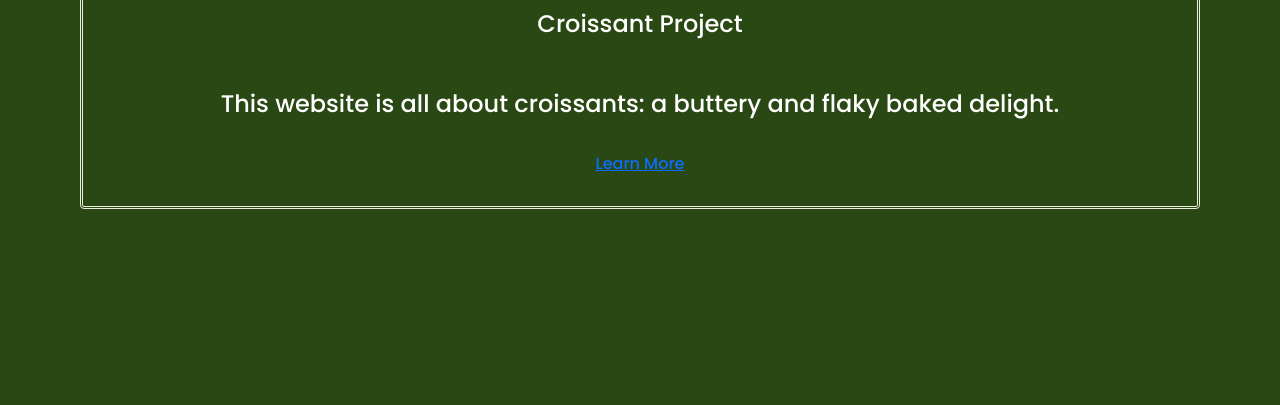
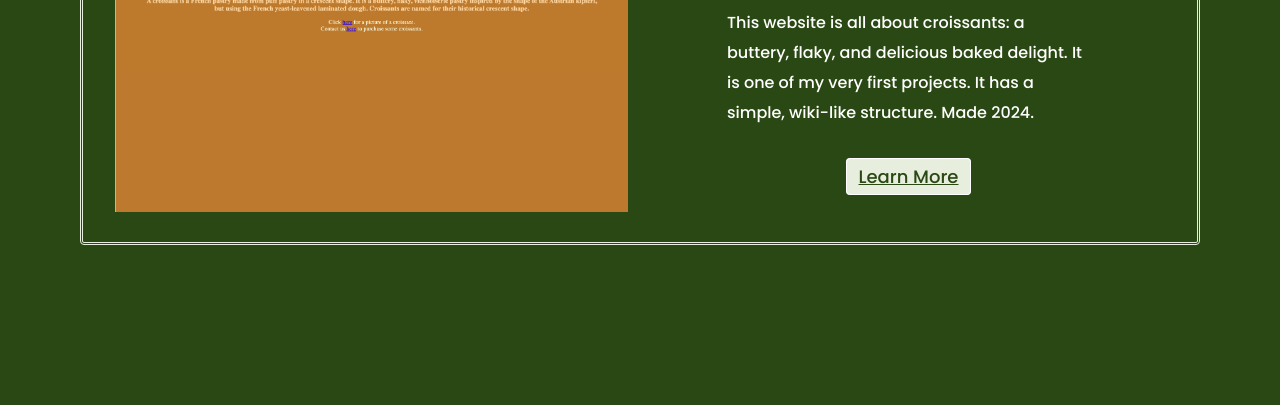
Before and after one commit to AnaGreen4/portfolio-project-, a plain HTML site: page index.html in a window 1280 px wide. Shown: the part 621-1026 px from the top of the page. Before the commit the page ends 990 px from the top, so only its background shows below. Drawn offline with nearby package versions, Linux system fonts and the light colour scheme.

Commit message:
Created Grid. Imported photos for grid.

```diff
--- a/index.html
+++ b/index.html
@@ -34,12 +34,22 @@
     <a href="#" class="btn btn-branding">Contact Me</a>
   </div>
   <div class="portfolio">
-    <p> Check out my digital portfolio:</p>
+    <h3> Check out my digital portfolio:</h3>
+    <div class="container">
+      <div class="row">
+        <div class="col-6">
+          <img src="images/croissant.png" class="img-fluid" alt="">
+        </div>
+        <div class="col-6">
+
     <h2>Croissant Project</h2>
-    <p>This website is all about croissants: a buttery and flaky baked delight.
+    <p>This website is all about croissants: a buttery, flaky, and delicious baked delight. It is one of my very first projects. It has a simple, wiki-like structure. Made 2024.
     </p>
-    <a href="">Learn More</a>
+    <a href="" class="btn-branding-outline">Learn More</a>
+  </div>
+  </div>
 </div>
+<div></div>
 </div>
 
 </body>
--- a/styles/portfolio.css
+++ b/styles/portfolio.css
@@ -5,6 +5,7 @@
     --secondary-color:#ffffff;
     --heading-font-family:"Playfair Display", serif;
     --default-font-family:"Poppins", sans-serif;
+
 
 }
 
@@ -25,6 +26,7 @@ h2 {
 .hero {
     text-align: center;
     padding:120px 60px;
+    color: darkseagreen;
 }
 
 
@@ -46,21 +48,39 @@ h2 {
     color:var(--background-color);
     font-size: 18px;
     line-height: 27px;
-    padding: 15px 30px;
     margin: 20px 0px;
 }
+.btn-branding-outline {
+    background: var(--heading-text-color);
+    border: 1px solid var(--secondary-color);
+    border-radius: 4px;
+    color:var(--background-color);
+    font-size: 18px;
+    margin: 20px 10px;
+    padding: 5px 12px;
+
+}
 .portfolio p{
-    padding:30px 20px;
-    font-size: 24px;
+    padding: 5px 75px;
+    font-size: 16px;
     font-weight: normal;
+    text-align: left;
+    padding-bottom: 35px;
+    line-height: 30px;
+
 
 }
 .portfolio {
     margin:40px 20px;
     padding:30px 20px;
     border-style: double;
-
     border-color: var(--heading-text-color);
     border-radius: 4px;
 
 }
+.portfolio h2 {
+    font-size: 36px;
+}
+.portfolio h3 {
+    font-size: 24px;
+}
```
Also changed, not shown: images/World Clock.png (added), images/croissant.png (added), images/weather.png (added).
